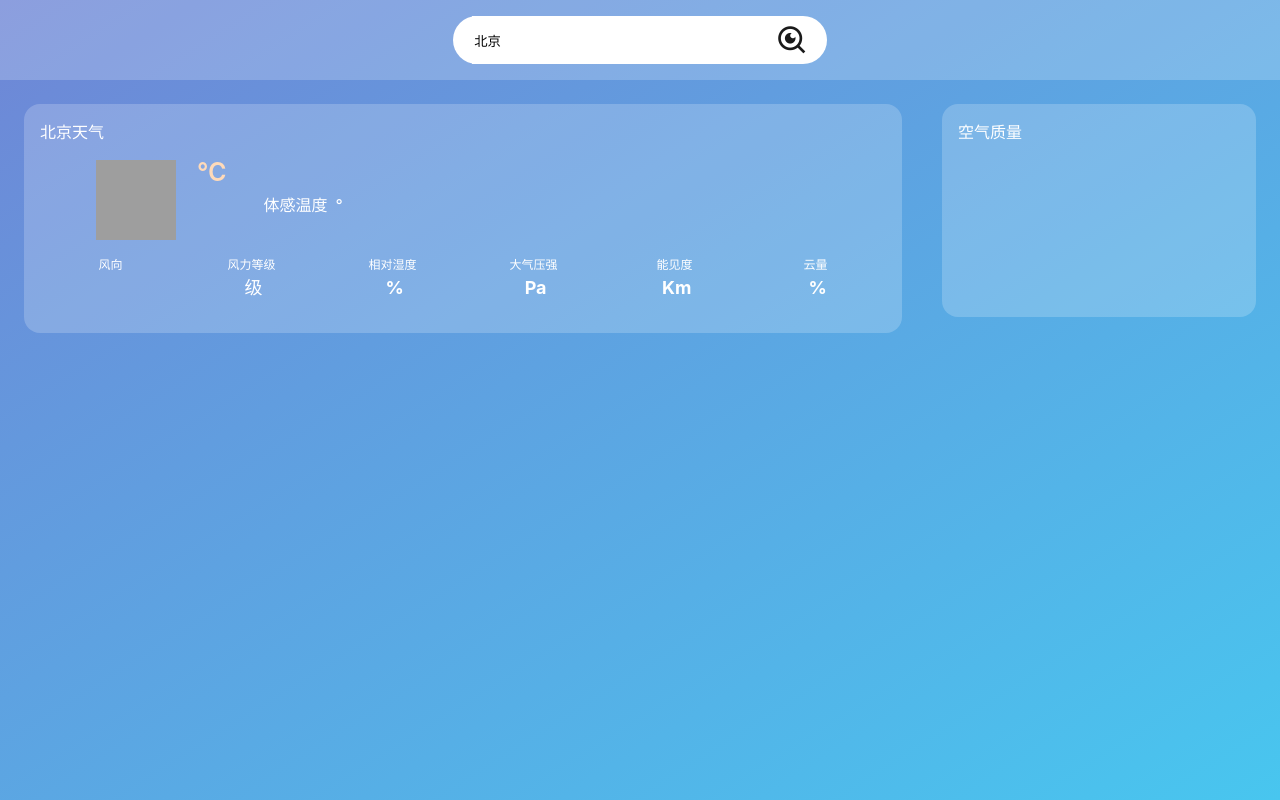
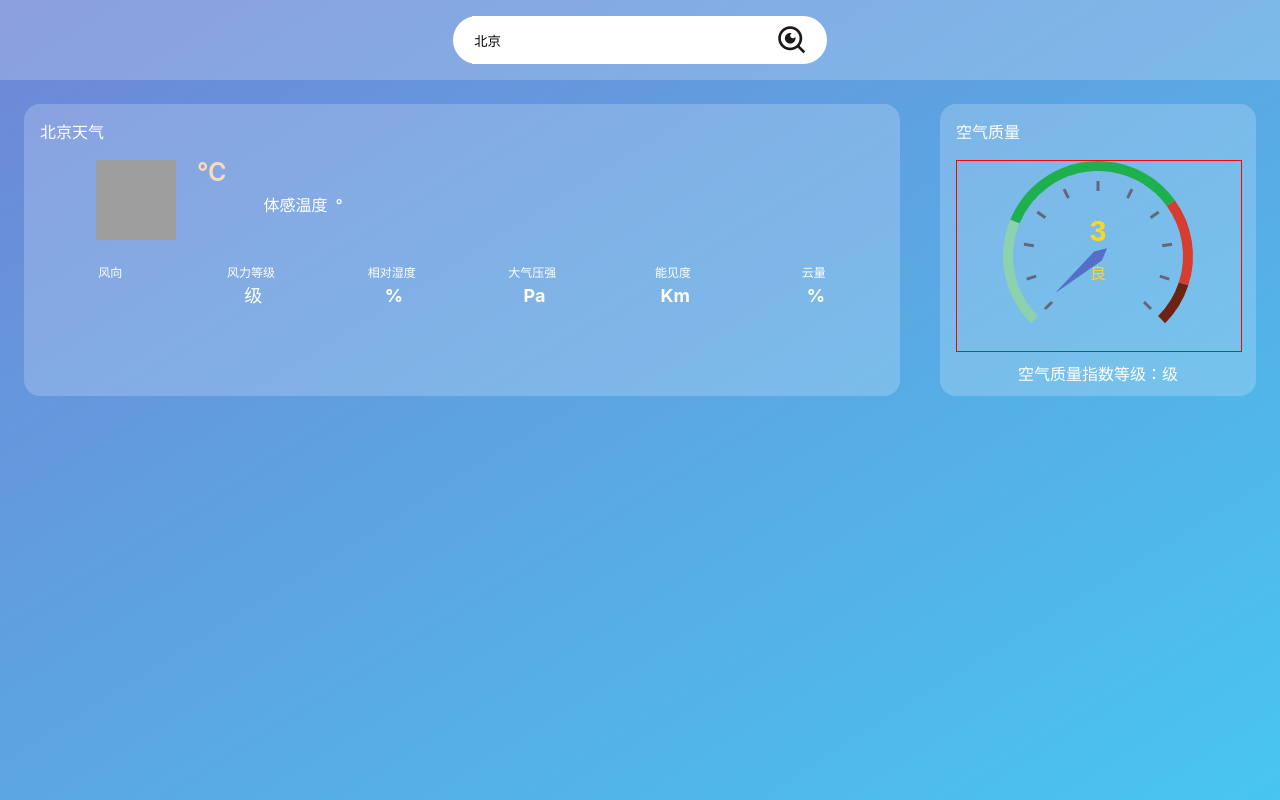
Before and after one commit to webyang-male/vue3-qweather, a Vue app: page /#/index in a window 1280 px wide. Built offline with nearby package versions, Linux system fonts and the light colour scheme; grey boxes are pictures that could not be loaded.

Commit message:
feat:add aircondition  chart

```diff
--- a/src/assets/css/index.css
+++ b/src/assets/css/index.css
@@ -20,14 +20,17 @@
   margin: 1.5rem;
 }
 .weather-left {
+  height: 260px;
   flex: 3;
   border-radius: 16px;
   padding: 1rem;
 }
 .weather-right {
+  height: 260px;
   flex: 1;
   border-radius: 16px;
   padding: 1rem;
+  margin-bottom: 0;
 }
 .weather-summary {
   display: flex;
@@ -71,7 +74,7 @@
   font-size: 16px;
 }
 .weather-item {
-  margin-top: 1rem;
+  margin-top: 1.5rem;
 }
 .weather-item ul {
   display: flex;
@@ -90,7 +93,19 @@
   font-weight: bold;
 }
 /* 天气指数 */
-.weatherDaily{
-    text-indent: 2em;
-    text-align: start;
+.weatherDaily {
+  text-indent: 2em;
+  text-align: start;
+  position: relative;
+  top: 12px;
 }
+/* 空气质量 */
+.aircondiChartBox {
+  width: 100%;
+  height: 190px;
+  text-align: center;
+}
+.aircondiText{
+    text-align: center;
+    margin-top: 10px;
+}
--- a/src/views/index.vue
+++ b/src/views/index.vue
@@ -54,7 +54,13 @@
                     {{ daily[1].text || '' }}
                 </div>
             </div>
-            <div class="weather-right label-blod base-bgc" style="margin-left: 1rem;">空气质量</div>
+            <div class="weather-right  base-bgc" style="margin-left: 1rem;">
+                <div class="label-blod">空气质量</div>
+                <!-- 仪表盘 -->
+                <div ref="aircondiChart" class="aircondiChartBox border">
+                </div>
+                <div class="aircondiText">空气质量指数等级：{{ }}级</div>
+            </div>
         </div>
     </div>
 </template>
@@ -73,6 +79,7 @@ let cityShow = ref('北京');
 let weather = ref({});
 let location = ref();//城市位置id
 let daily = ref([]);//天气指数
+let aircondiChart = ref();//空气质量图
 
 //搜索功能
 let search = async () => {
@@ -110,7 +117,63 @@ let search = async () => {
 }
 onMounted(() => {
     // search()
+    aircondiChartInit();
 })
+
+
+//图标功能
+function chartInit() {
+    let mychart = echarts.init(chart.value);
+    let option = {};
+    mychart.setOption(option);
+}
+
+//空气质量aircondiChart
+function aircondiChartInit() {
+    let mychart = echarts.init(aircondiChart.value);
+    let option = {
+        autoResize: true,
+        tooltip: {
+            trigger: 'item'
+        },
+        series: [
+            {
+                type: "gauge",
+                max: 200,
+                radius: '100%',
+                title: {
+                    color: "#FED624"
+                },
+                data: [{
+                    value: 3,
+                    name: "良",
+                }],
+                axisLine: {
+                    lineStyle: {
+                        color: [[0.25, '#8cd2af'], [0.7, '#1EB04D'], [0.9, '#D73C31'], [2, '#6E2211']]
+                    }
+                },
+                label: {
+                    show: false  // 取消饼图上的文字标签
+                },
+                axisTick: {
+                    show: false  // 取消刻度线
+                },
+                axisLabel: {
+                    show: false  // 取消刻度文字
+                },
+                detail: {
+                    fontsize: 40,
+                    color: "#FED624",
+                    offsetCenter: [0, '-25%'],
+                    formatter:'{value}'
+                }
+            }
+        ]
+    };
+    mychart.setOption(option);
+}
+
 </script>
 
 <style scoped>
```
Also changed, not shown: 1 other file (tests, documents, lock files or other folders).
